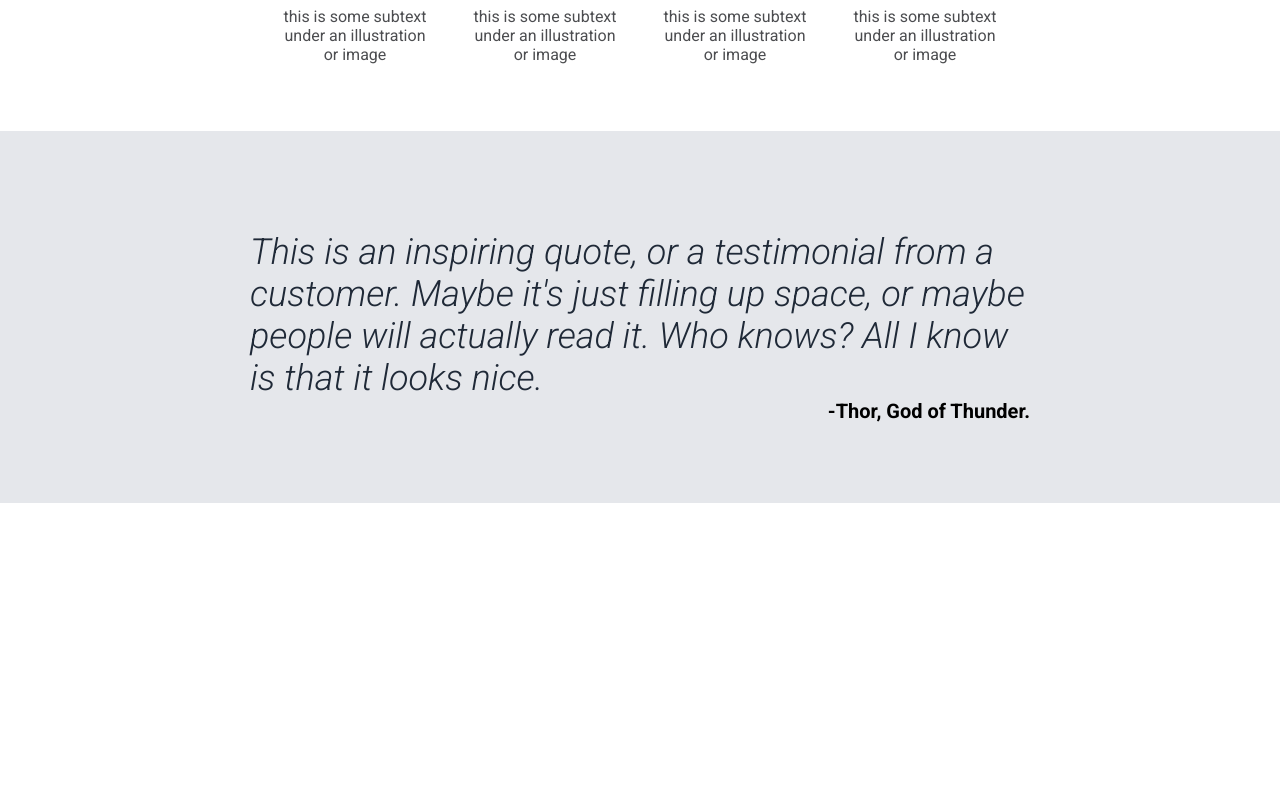
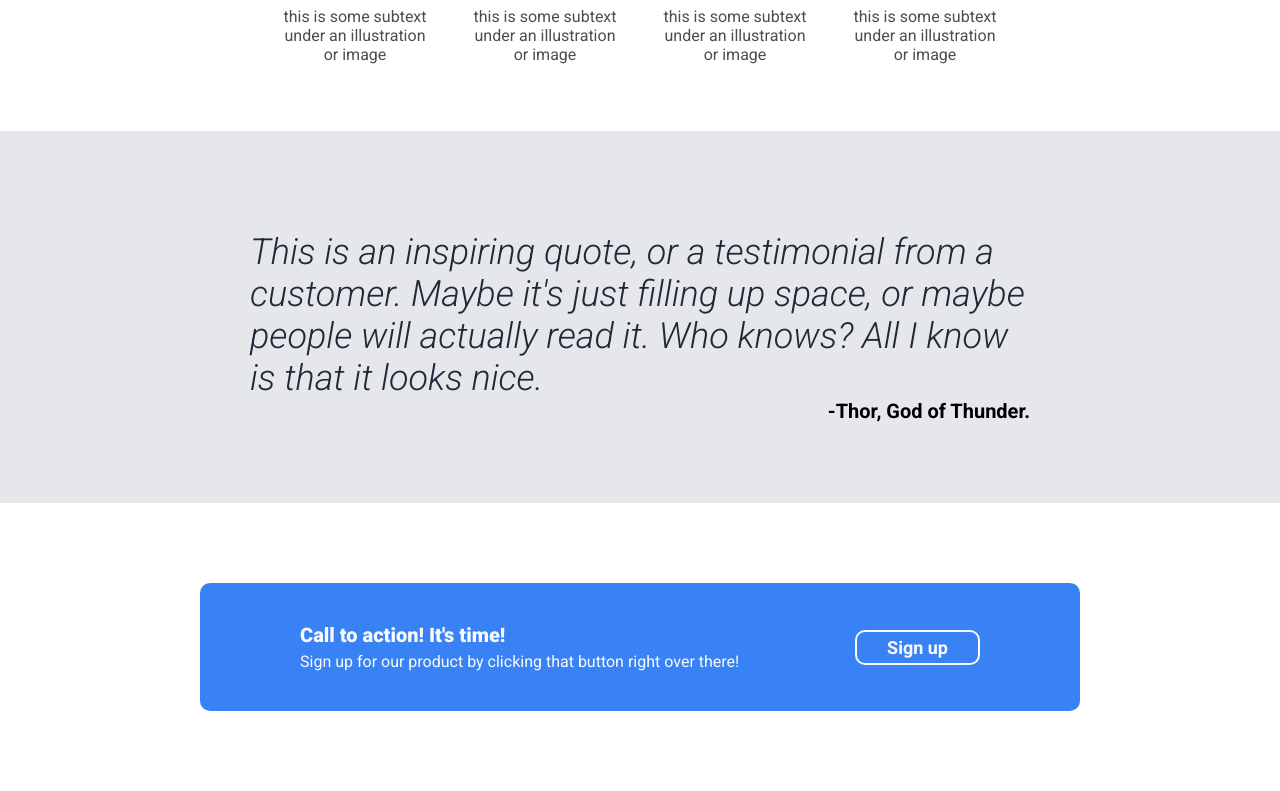
Before and after one commit to MasasDev/landing-page-exercise, a plain HTML site: page index.html in a window 1280 px wide. Shown: the part 799-1590 px from the top of the page. Before the commit the page ends 1302 px from the top, so only its background shows below. Drawn offline with Linux system fonts and the light colour scheme.

Commit message:
Create the fourth section of the website

```diff
--- /dev/null
+++ b/css/section4.css
@@ -0,0 +1,29 @@
+.section4{
+    padding: 80px 200px;
+}
+.section4 .call-to-action-container{
+    background-color: #3882F6;
+    padding: 40px 100px;
+    display: flex;
+    justify-content: space-between;
+    border-radius: 10px;
+}
+.section4 .call-to-action-container .call-to-action .call-to-action-title{
+    color: #F9FAF8;
+    font-size: 20px;
+    font-weight: 900;
+    margin-bottom: 5px;
+}
+.section4 .call-to-action-container .call-to-action .call-to-action-text {
+    color: #F9FAF8;
+}
+.section4 .call-to-action-container .sign-up-button{
+    background-color: #3882F6;
+    border: 2px solid #F9FAF8;
+    color: #F9FAF8;
+    padding: 5px 30px;
+    border-radius: 10px;
+    font-weight: 700;
+    font-size: 18px;
+    align-self: center;
+}
--- a/css/stylesheets.css
+++ b/css/stylesheets.css
@@ -2,6 +2,8 @@
 @import url(./section1.css);
 @import url(./section2.css);
 @import url(./section3.css);
+@import url(./section4.css);
+
 body {
     margin: 0;
     padding: 0;
--- a/index.html
+++ b/index.html
@@ -57,7 +57,15 @@
                 <div class="quote-author">-Thor, God of Thunder.</div>
             </div>
         </div>
-
+        <div class="section4">
+            <div class="call-to-action-container">
+                <div class="call-to-action">
+                    <div class="call-to-action-title">Call to action! It's time!</div>
+                    <div class="call-to-action-text">Sign up for our product by clicking that button right over there!</div>
+                </div>
+                <div class="sign-up-button">Sign up</div>
+            </div>
+        </div>
 
     </body>
 </html>
```
